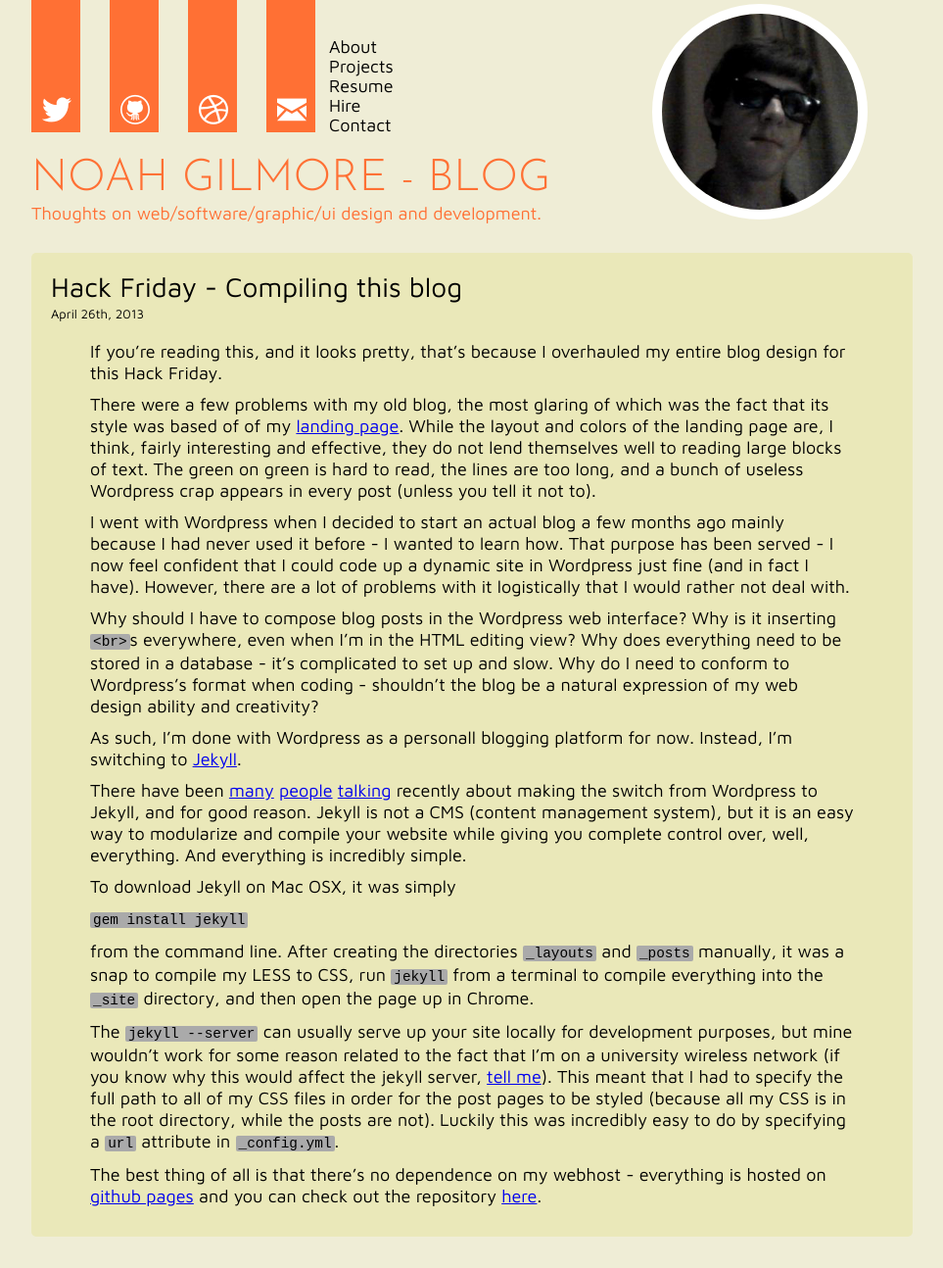
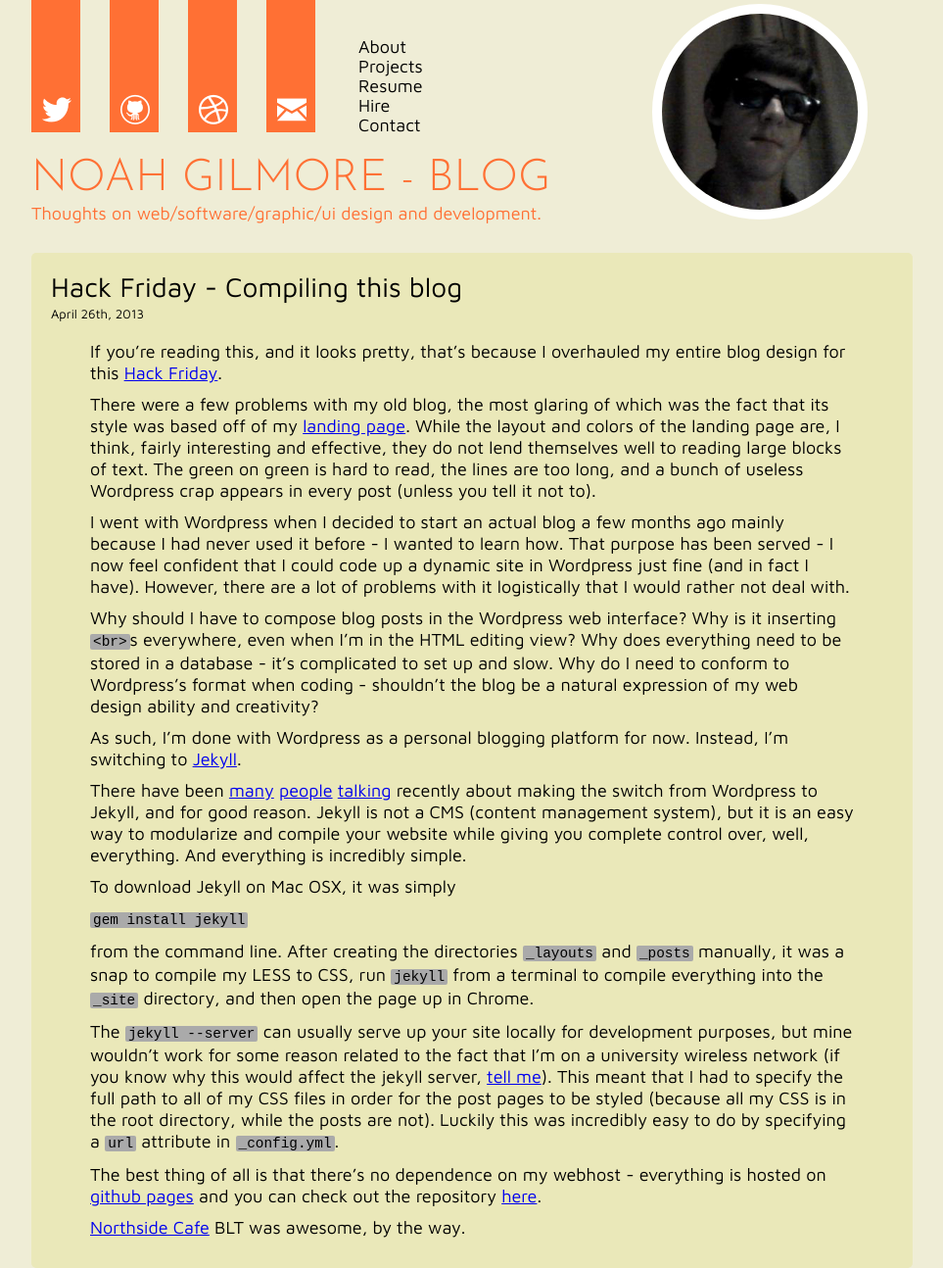
Before and after one commit to noahsark769/noahsark769.github.io, a Jekyll site: the page built from _posts/2013-04-26-jekyll.md, in a window 1280 px wide. Shown: the whole page at 98% size, without its empty margins (158-1121 px from the left). Built offline with Jekyll 4.4.1, drawn with Linux system fonts in a browser that asks for light colours; before the commit the page ends 1262 px from its top, so only the background shows below that.

Commit message:
add responsiveness and some little things :)

```diff
--- a/_config.yml
+++ b/_config.yml
@@ -1 +1,2 @@
-url: http://noahsark769.github.io/
+# url: http://noahsark769.github.io/
+url: /Users/noah/Documents/programming/html-css/noahsark769.github.io/
--- a/_layouts/default.html
+++ b/_layouts/default.html
@@ -9,6 +9,9 @@
 
 	<link rel="stylesheet" type="text/css" href="{{site.url}}css/reset.css">
 	<link rel="stylesheet" type="text/css" href="{{site.url}}css/styles.css">
+	<link rel="stylesheet" type="text/css" media="(max-width: 900px)" href="{{site.url}}css/styles-responsive.css">
+	<link rel="stylesheet" type="text/css" media="(max-width: 500px)" href="{{site.url}}css/styles-responsive-small.css">
+	<link rel="stylesheet" type="text/css" media="(max-width: 350px)" href="{{site.url}}css/styles-responsive-extra-small.css">
 	<link rel="stylesheet" type="text/css" href="{{site.url}}css/elusive/elusive-webfont.css">
 	<!--[if lte IE 7] -->
 	<link rel="stylesheet" type="text/css" href="{{site.url}}css/elusive/elusive-webfont-ie7.css">
@@ -36,6 +39,10 @@
 						<div class="icon">
 							<i class='icon-envelope'></i>
 						</div></a>
+					</div><div class="banner home"><a href='http://noahgilmore.com'>
+						<div class="icon">
+							<i class='icon-home'></i>
+						</div></a>
 					</div>
 				</div>
 
@@ -49,7 +56,7 @@
 					</ul>
 				</div>
 
-				<div class="title">Noah Gilmore - Blog</div>
+				<div class="title">Noah Gilmore<span class='blog'> - Blog</span></div>
 				<div class="subtitle">Thoughts on web/software/graphic/ui design and development.</div>
 			</div>
 			<div class="header-image">
--- a/_posts/2013-04-26-jekyll.md
+++ b/_posts/2013-04-26-jekyll.md
@@ -3,15 +3,15 @@
 title: Hack Friday - Compiling this blog
 user_date: April 26th, 2013
 ---
-If you're reading this, and it looks pretty, that's because I overhauled my entire blog design for this Hack Friday.
+If you're reading this, and it looks pretty, that's because I overhauled my entire blog design for this [Hack Friday](https://twitter.com/noahsark769/status/327836477851574273).
 
-There were a few problems with my old blog, the most glaring of which was the fact that its style was based of of my [landing page](http://noahgilmore.com). While the layout and colors of the landing page are, I think, fairly interesting and effective, they do not lend themselves well to reading large blocks of text. The green on green is hard to read, the lines are too long, and a bunch of useless Wordpress crap appears in every post (unless you tell it not to).
+There were a few problems with my old blog, the most glaring of which was the fact that its style was based off of my [landing page](http://noahgilmore.com). While the layout and colors of the landing page are, I think, fairly interesting and effective, they do not lend themselves well to reading large blocks of text. The green on green is hard to read, the lines are too long, and a bunch of useless Wordpress crap appears in every post (unless you tell it not to).
 
 I went with Wordpress when I decided to start an actual blog a few months ago mainly because I had never used it before - I wanted to learn how. That purpose has been served - I now feel confident that I could code up a dynamic site in Wordpress just fine (and in fact I have). However, there are a lot of problems with it logistically that I would rather not deal with.
 
 Why should I have to compose blog posts in the Wordpress web interface? Why is it inserting `<br>`s everywhere, even when I'm in the HTML editing view? Why does everything need to be stored in a database - it's complicated to set up and slow. Why do I need to conform to Wordpress's format when coding - shouldn't the blog be a natural expression of my web design ability and creativity?
 
-As such, I'm done with Wordpress as a personall blogging platform for now. Instead, I'm switching to [Jekyll](http://jekyllrb.com).
+As such, I'm done with Wordpress as a personal blogging platform for now. Instead, I'm switching to [Jekyll](http://jekyllrb.com).
 
 There have been [many](http://csswizardry.com/2012/12/a-new-css-wizardry/) [people](http://blog.chrisblunt.com/switching-to-jekyll/) [talking](https://www.google.com/search?q=switching+to+jekyll&aq=f&oq=switching+to+jekyll&aqs=chrome.0.57j60.2686j0&sourceid=chrome&ie=UTF-8) recently about making the switch from Wordpress to Jekyll, and for good reason. Jekyll is not a CMS (content management system), but it is an easy way to modularize and compile your website while giving you complete control over, well, everything. And everything is incredibly simple.
 
@@ -24,3 +24,5 @@
 The `jekyll --server` can usually serve up your site locally for development purposes, but mine wouldn't work for some reason related to the fact that I'm on a university wireless network (if you know why this would affect the jekyll server, [tell me](http://twitter.com/noahsark769)). This meant that I had to specify the full path to all of my CSS files in order for the post pages to be styled (because all my CSS is in the root directory, while the posts are not). Luckily this was incredibly easy to do by specifying a `url` attribute in `_config.yml`.
 
 The best thing of all is that there's no dependence on my webhost - everything is hosted on [github pages](http://pages.github.com/) and you can check out the repository [here](https://github.com/noahsark769/noahsark769.github.io).
+
+[Northside Cafe](http://northsidecafe.net/) BLT was awesome, by the way.
--- /dev/null
+++ b/css/styles-responsive-extra-small.css
@@ -0,0 +1,26 @@
+.banners .banner {
+  margin-right: 10px;
+}
+.banners .banner.home {
+  display: inline-block;
+}
+.banners .banner.email {
+  display: none;
+}
+.nav {
+  display: none;
+}
+p {
+  margin-bottom: 20px;
+}
+.post {
+  position: relative;
+}
+.post:after {
+  content: "post";
+  display: block;
+  position: absolute;
+  top: 5px;
+  right: 5px;
+  color: rgba(0, 0, 0, 0.5);
+}
--- /dev/null
+++ b/css/styles-responsive-small.css
@@ -0,0 +1,6 @@
+.blog {
+  display: none;
+}
+p {
+  line-height: 29px;
+}
--- /dev/null
+++ b/css/styles-responsive.css
@@ -0,0 +1,24 @@
+.header-image {
+  display: none;
+}
+.container {
+  width: 100%;
+  text-align: center;
+}
+.header {
+  width: 90%;
+  margin: 0 auto;
+}
+.post {
+  width: 90%;
+  margin: 0 0 40px 0;
+  padding: 30px 5% 20px 5%;
+}
+.post .post-content {
+  padding: 0;
+}
+.post .post-content,
+.post .post-title,
+.post .post-date {
+  text-align: left;
+}
--- a/css/styles.css
+++ b/css/styles.css
@@ -92,6 +92,9 @@
 .banners .banner:last-of-type {
   margin-right: 0;
 }
+.banners .banner.home {
+  display: none;
+}
 .banners .banner .icon {
   position: absolute;
   bottom: 8px;
--- a/css/styles.less
+++ b/css/styles.less
@@ -145,6 +145,11 @@
 			margin-right: 0;
 		}
 
+		// don't show the home link if we're not in responsive mode
+		&.home {
+			display: none;
+		}
+
 		color: #fff;
 		background-color: @orange;
 
```
Also changed, not shown: css/styles-responsive-extra-small.less (added, +42 -0 lines), css/styles-responsive-small.less (added, +12 -0 lines), css/styles-responsive.less (added, +33 -0 lines).
